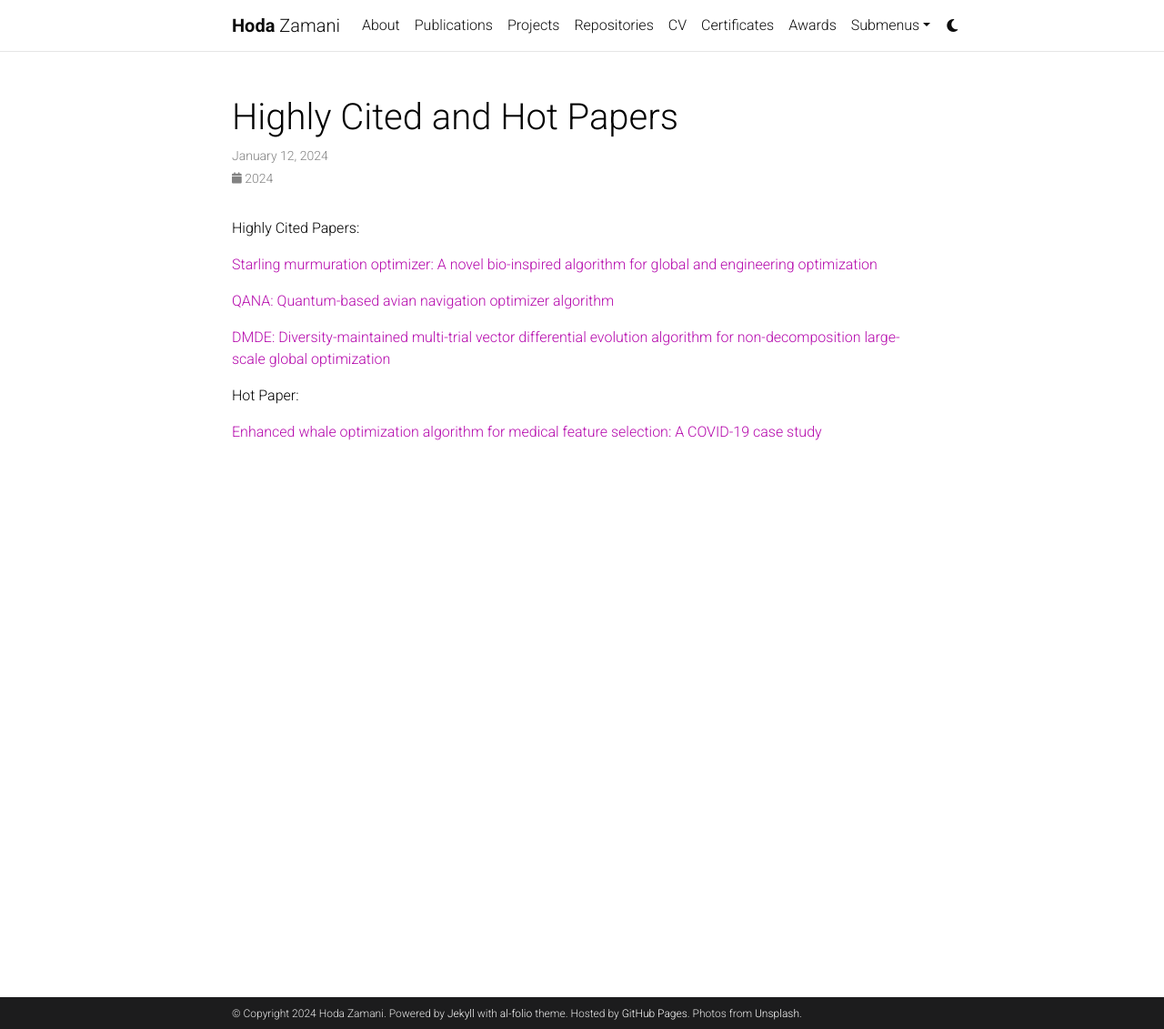
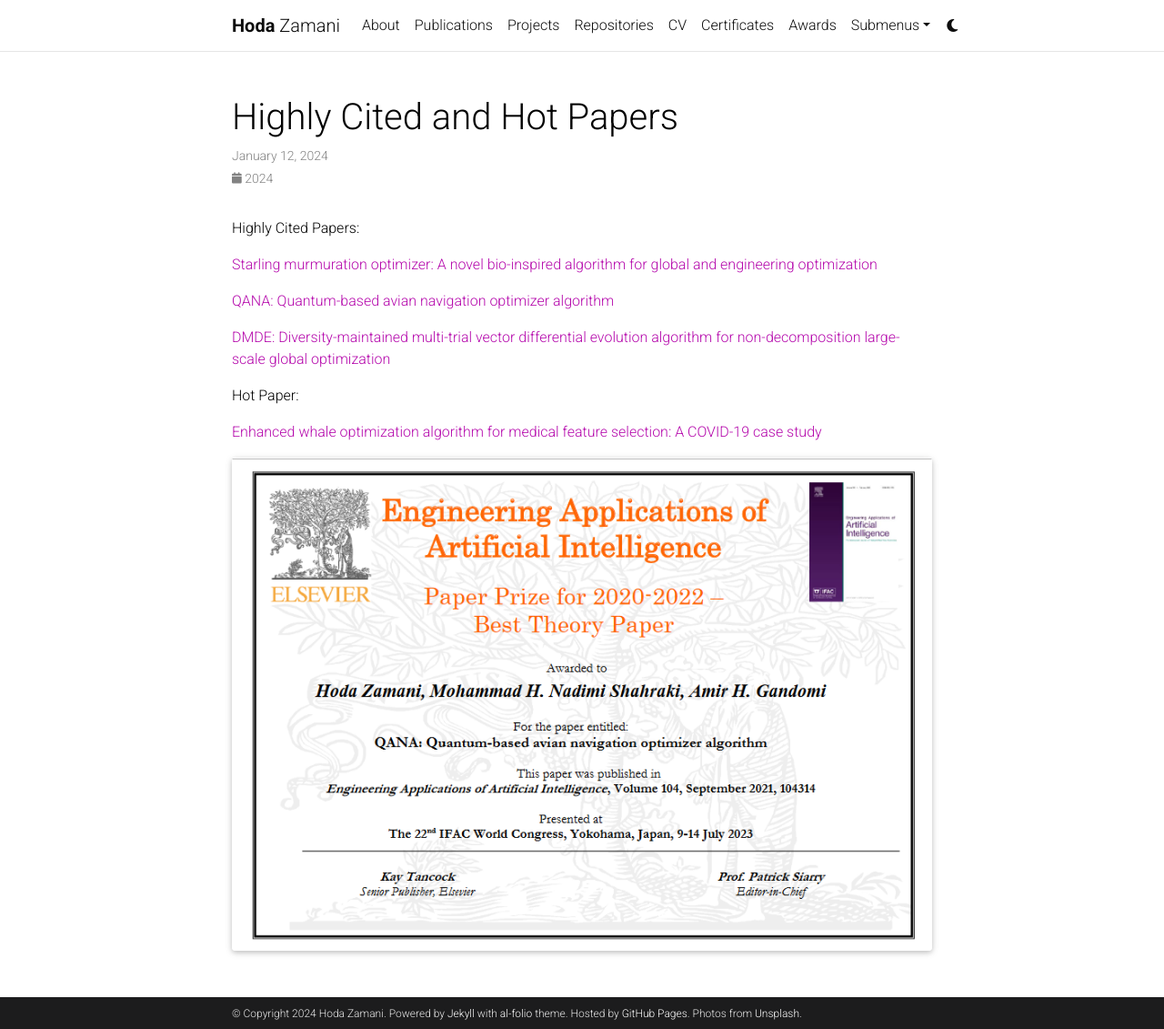
Before and after one commit to HodaZamani/HodaZamani.github.io, a Jekyll site: the page built from _news/announcement_4.md, in a window 1280 px wide and 1131 px high. Shown: the whole window at 91% size. Built offline with Jekyll 4.4.1, drawn with Linux system fonts in a browser that asks for light colours; full-size pictures stand in for the smaller copies a plugin makes; comment, search, counter and statistics services are not loaded; a style sheet for code colours, icons or effects is not loaded.

Commit message:
Update announcement_4.md

```diff
--- a/_news/announcement_4.md
+++ b/_news/announcement_4.md
@@ -17,3 +17,9 @@
 Hot Paper:
 
 [Enhanced whale optimization algorithm for medical feature selection: A COVID-19 case study](https://www.sciencedirect.com/science/article/pii/S0010482522006126)
+
+<div class="row">
+    <div class="col-sm mt-3 mt-md-0">
+        {% include figure.html path="assets/img/QANA.jpg" title="example image" class="img-fluid rounded z-depth-1" %}
+    </div>
+</div>
```
